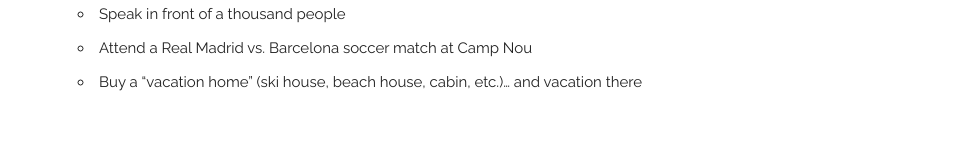
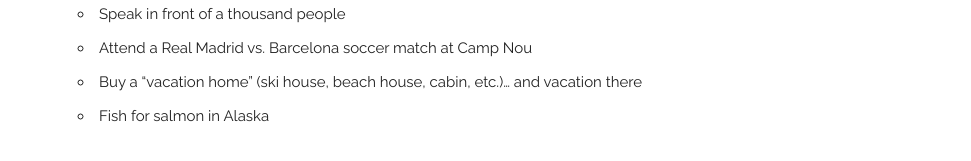
Before and after one commit to irwin-xyz/nate-irwin-xyz, a Jekyll site: the page built from bucket-list/index.md, in a window 1280 px wide. Shown: the part 665-826 px from the top of the page, without its empty margins (132-1103 px from the left). Built offline with Jekyll 4.4.1, drawn with Linux system fonts in a browser that asks for light colours.

Commit message:
Add salmon

```diff
--- a/bucket-list/index.md
+++ b/bucket-list/index.md
@@ -23,3 +23,4 @@
 - Speak in front of a thousand people
 - Attend a Real Madrid vs. Barcelona soccer match at Camp Nou
 - Buy a "vacation home" (ski house, beach house, cabin, etc.)... and vacation there
+- Fish for salmon in Alaska
```
